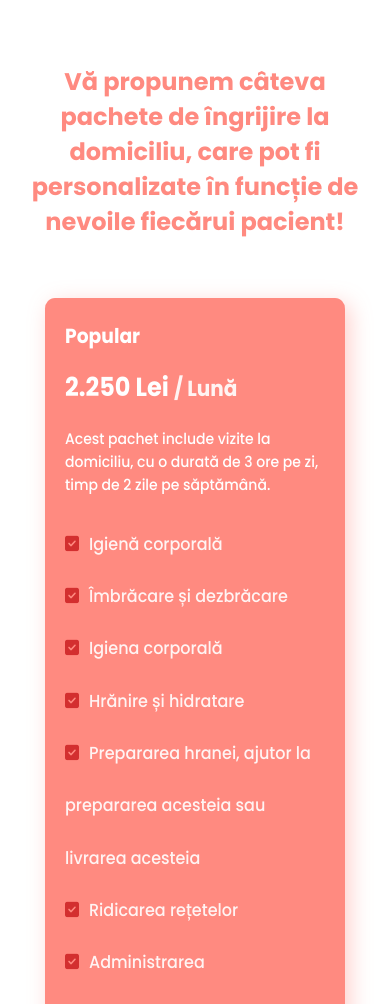
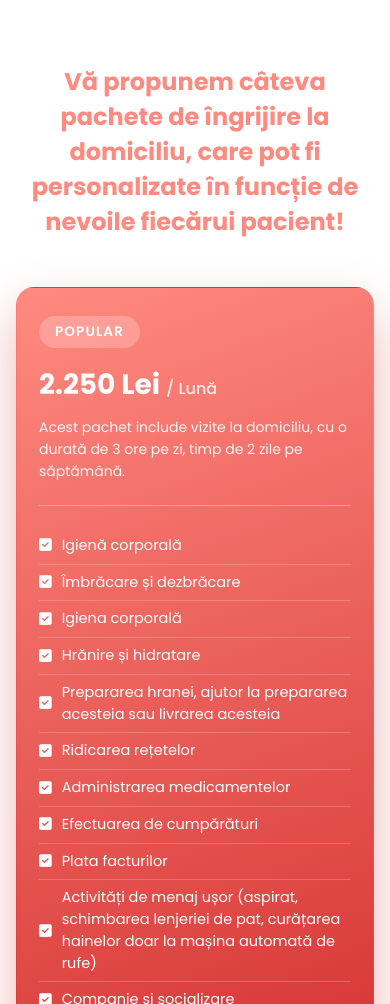
Before and after one commit to DDavidescu/MedicalAs-2.0, a plain HTML site: page preturi.html in a window 390 px wide. Shown: the part 96-1100 px from the top of the page. Drawn offline with nearby package versions, Linux system fonts and the light colour scheme.

Commit message:
Remove Ultimate plan and redesign pricing cards
- Remove the Ultimate pricing card
- Restyle remaining cards with CSS grid, highlighted Popular card
- Fill empty space in shorter cards by stretching list rows
- Responsive layout: 4 columns, 2 on tablet, 1 on mobile

Co-Authored-By: Claude Opus 5.5 <noreply@anthropic.com>

```diff
--- a/preturi.html
+++ b/preturi.html
@@ -58,143 +58,181 @@
             color: var(--primary-color);
         }
 
+        /* ---------- PRICING CARDS ---------- */
         .wrapper {
-            display: flex;
-            justify-content: center;
-            align-items: flex-start;
-            color: rgba(0, 0, 0, 0.7);
+            display: grid;
+            grid-template-columns: repeat(4, minmax(0, 1fr));
+            gap: 24px;
+            align-items: stretch;
+            max-width: 1240px;
+            margin: 0 auto;
+            padding: 24px 20px 20px;
+            font-family: "Poppins", sans-serif;
         }
 
         .wrapper .card {
-            font-family: "Poppins", sans-serif;
-            max-width: 300px;
-            background-color: var(--primary-color-light);
-            padding: 20px;
-            margin: 30px 15px;
-            border-radius: 10px;
-            box-shadow: 5px 5px 20px rgba(255, 138, 128, 0.4),
-                3px 3px 10px -1px rgba(255, 255, 255, 0.7);
+            position: relative;
+            display: flex;
+            flex-direction: column;
+            padding: 32px 26px 28px;
+            background-color: var(--white);
+            border: 1px solid rgba(255, 138, 128, 0.35);
+            border-radius: 18px;
+            box-shadow: 0 10px 30px rgba(142, 0, 0, 0.06);
+            transition: transform 0.3s ease, box-shadow 0.3s ease;
         }
 
-        /* For Active Card */
-        .wrapper .card.active {
-            background-color: var(--primary-color);
-            transform: scale(1, 1.09);
-            font-weight: 500;
+        .wrapper .card:hover {
+            transform: translateY(-6px);
+            box-shadow: 0 18px 40px rgba(142, 0, 0, 0.12);
         }
 
+        /* Plan name as a pill badge */
         .wrapper .card h3 {
-            margin-bottom: 15px;
-        }
-
-        /* For Active Card */
-        .wrapper .card.active {
-            color: rgba(255, 255, 255, 1);
-            ;
+            align-self: flex-start;
+            margin: 0;
+            padding: 6px 16px;
+            border-radius: 999px;
+            background-color: rgba(255, 138, 128, 0.15);
+            color: var(--secondary-color);
+            font-size: 0.85rem;
+            font-weight: 600;
+            letter-spacing: 0.08em;
+            text-transform: uppercase;
         }
 
         .wrapper .card h5 {
-            font-size: 1.5rem;
-            margin-bottom: 10px;
-            color: rgba(0, 0, 0, 1);
+            margin: 20px 0 4px;
+            font-size: 2rem;
+            font-weight: 700;
+            line-height: 1.2;
+            color: #2b2b2b;
         }
 
-        /* For Active Card */
-        .wrapper .card.active h5 {
-            color: rgba(255, 255, 255, 1);
-            ;
+        .wrapper .card h5 span {
+            font-size: 1rem;
+            font-weight: 500;
+            color: rgba(0, 0, 0, 0.5);
         }
 
-
-        .wrapper .card h5 span {
-            font-size: 20px;
-            color: rgba(0, 0, 0, 0.7);
+        .wrapper .card p {
+            margin: 10px 0 22px;
+            padding-bottom: 22px;
+            border-bottom: 1px solid rgba(0, 0, 0, 0.08);
+            font-size: 14px;
+            line-height: 1.6;
+            color: rgba(0, 0, 0, 0.6);
         }
 
-        .wrapper .card h6 {
-            font-size: 18px;
-        }
-
-        .wrapper .card h6 span {
-            font-size: 15px;
-        }
-
-        /* For Active Card */
-        .wrapper .card.active h5 span {
-            color: rgba(255, 255, 255, 0.9);
-            ;
-        }
-
-
-        .wrapper .card p {
-            margin: 20px 0;
-            color: rgba(0, 0, 0, 0.6);
-            font-size: 14px;
-            line-height: 1.5;
-        }
-
-        /* For Active Card */
-        .wrapper .card.active p {
-            color: rgba(255, 255, 255, 1);
-            ;
-        }
-
-
         .wrapper .card ul {
+            flex-grow: 1;
+            display: flex;
+            flex-direction: column;
+            margin: 0 0 28px;
+            padding: 0;
             list-style: none;
         }
 
+        /* Rows grow equally to fill the card, so shorter lists have no empty gap at the bottom */
         .wrapper .card ul li {
-            line-height: 3;
-            color: rgba(0, 0, 0, 0.9);
+            flex: 1 1 auto;
+            display: flex;
+            align-items: center;
+            gap: 10px;
+            padding: 7px 0;
+            border-bottom: 1px solid rgba(0, 0, 0, 0.06);
+            font-size: 14.5px;
+            line-height: 1.5;
+            color: rgba(0, 0, 0, 0.8);
         }
 
-        /* For Active Card */
-        .wrapper .card.active ul li {
-            color: rgba(255, 255, 255, 0.9);
-            ;
+        .wrapper .card ul li:last-child {
+            border-bottom: none;
         }
 
-
         .wrapper .card ul li i {
+            flex-shrink: 0;
             color: var(--primary-color);
-            margin-right: 10px;
         }
 
-        /* For Active Card */
+        .wrapper .card.active ul li {
+            border-bottom-color: rgba(255, 255, 255, 0.2);
+        }
+
+        .wrapper .card a {
+            margin-top: auto;
+            display: block;
+            padding: 14px;
+            border: 1.5px solid var(--primary-color);
+            border-radius: 10px;
+            color: var(--secondary-color);
+            font-weight: 600;
+            text-align: center;
+            text-decoration: none;
+            transition: background-color 0.3s ease, color 0.3s ease, border-color 0.3s ease;
+        }
+
+        .wrapper .card a:hover,
+        .wrapper .card a:focus-visible {
+            background-color: var(--primary-color);
+            border-color: var(--primary-color);
+            color: var(--white);
+        }
+
+        .wrapper .card a:focus-visible {
+            outline: 3px solid rgba(211, 47, 47, 0.35);
+            outline-offset: 3px;
+        }
+
+        /* ---------- POPULAR (highlighted) CARD ---------- */
+        .wrapper .card.active {
+            z-index: 1;
+            background: linear-gradient(160deg, var(--primary-color) 0%, var(--secondary-color) 100%);
+            border-color: transparent;
+            box-shadow: 0 24px 50px rgba(211, 47, 47, 0.35);
+            transform: translateY(-16px);
+        }
+
+        .wrapper .card.active:hover {
+            transform: translateY(-22px);
+            box-shadow: 0 30px 60px rgba(211, 47, 47, 0.42);
+        }
+
+        .wrapper .card.active h3 {
+            background-color: rgba(255, 255, 255, 0.22);
+            color: var(--white);
+        }
+
+        .wrapper .card.active h5,
+        .wrapper .card.active ul li,
         .wrapper .card.active ul li i {
+            color: var(--white);
+        }
+
+        .wrapper .card.active h5 span {
+            color: rgba(255, 255, 255, 0.85);
+        }
+
+        .wrapper .card.active p {
+            color: rgba(255, 255, 255, 0.92);
+            border-bottom-color: rgba(255, 255, 255, 0.3);
+        }
+
+        .wrapper .card.active a {
+            background-color: var(--white);
+            border-color: var(--white);
             color: var(--secondary-color);
         }
 
-
-        .wrapper .card a {
-            margin: 20px 0;
-            display: block;
-            text-align: center;
-            text-decoration: none;
-            border: 1px solid var(--primary-color);
-            color: var(--primary-color);
-            padding: 15px;
-            border-radius: 5px;
-            font-weight: bold;
-            transition: 0.4s;
+        .wrapper .card.active a:hover,
+        .wrapper .card.active a:focus-visible {
+            background-color: var(--primary-color-dark);
+            border-color: var(--primary-color-dark);
+            color: var(--white);
         }
 
-        /* For Active Card */
-        .wrapper .card.active a {
-            background-color: white;
-            color: var(--secondary-color);
-        }
-
-        .wrapper .card a:hover {
-            background-color: var(--primary-color);
-            color: white;
-        }
-
-        /* For Active Card */
-        .wrapper .card.active a:hover {
-            border: 1px solid var(--secondary-color);
-            background-color: var(--secondary-color);
+        .wrapper .card.active a:focus-visible {
+            outline-color: rgba(255, 255, 255, 0.6);
         }
 
         /* TABLE SECTION CSS */
@@ -270,17 +308,42 @@
 
         /* RESPONSIVE DESIGN */
 
+        /* Tablet: 2 columns, Popular first */
         @media (max-width: 1200px) {
             .wrapper {
-                display: flex;
-                flex-wrap: wrap;
-                flex-direction: column;
-                justify-content: center;
-                align-items: center;
+                grid-template-columns: repeat(2, minmax(0, 1fr));
+                max-width: 760px;
             }
 
-            .active {
+            .wrapper .card.active {
                 order: -1;
+                transform: none;
+            }
+
+            .wrapper .card.active:hover {
+                transform: translateY(-6px);
+            }
+        }
+
+        /* Mobile: single column */
+        @media (max-width: 640px) {
+            .pricing-section h1 {
+                padding-bottom: 2.5rem;
+            }
+
+            .wrapper {
+                grid-template-columns: 1fr;
+                max-width: 440px;
+                gap: 20px;
+                padding: 8px 16px 16px;
+            }
+
+            .wrapper .card {
+                padding: 28px 22px 24px;
+            }
+
+            .wrapper .card h5 {
+                font-size: 1.75rem;
             }
         }
     </style>
@@ -394,33 +457,6 @@
                     <h5>3.100 Lei <span>/ Lună</span></h5>
                     <!-- <h6>650 Lei <span>/ Săptămână</span></h6> -->
                     <p>Acest pachet include vizite la domiciliu, cu o durată de 3 ore pe zi, timp de 3 zile pe
-                        săptămână.</p>
-                    <ul>
-                        <li><i class="fa-solid fa-square-check"></i>Igienă corporală</li>
-                        <li><i class="fa-solid fa-square-check"></i>Îmbrăcare și dezbrăcare</li>
-                        <li><i class="fa-solid fa-square-check"></i>Igiena corporală</li>
-                        <li><i class="fa-solid fa-square-check"></i>Hrănire și hidratare</li>
-                        <li><i class="fa-solid fa-square-check"></i>Prepararea hranei, ajutor la prepararea acesteia sau
-                            livrarea acesteia</li>
-                        <li><i class="fa-solid fa-square-check"></i>Ridicarea rețetelor</li>
-                        <li><i class="fa-solid fa-square-check"></i>Administrarea medicamentelor</li>
-                        <li><i class="fa-solid fa-square-check"></i>Efectuarea de cumpărături</li>
-                        <li><i class="fa-solid fa-square-check"></i>Plata facturilor</li>
-                        <li><i class="fa-solid fa-square-check"></i>Activități de menaj ușor (aspirat, schimbarea
-                            lenjeriei de pat, curățarea hainelor doar la mașina automată de rufe)</li>
-                        <li><i class="fa-solid fa-square-check"></i>Însoțirea în mijloacele de transport</li>
-                        <li><i class="fa-solid fa-square-check"></i>Facilitarea deplasării în exterior</li>
-                        <li><i class="fa-solid fa-square-check"></i>Companie și socializare</li>
-                    </ul>
-                    <a href="contact.html">Alege Planul</a>
-
-                </div>
-
-                <div class="card">
-                    <h3>Ultimate</h3>
-                    <h5>5.780 Lei <span>/ Lună</span></h5>
-                    <!-- <h6>1.320 Lei <span>/ Săptămână</span></h6> -->
-                    <p>Acest pachet include vizite la domiciliu, cu o durată de 8 ore pe zi, timp de 5 zile pe
                         săptămână.</p>
                     <ul>
                         <li><i class="fa-solid fa-square-check"></i>Igienă corporală</li>
```
